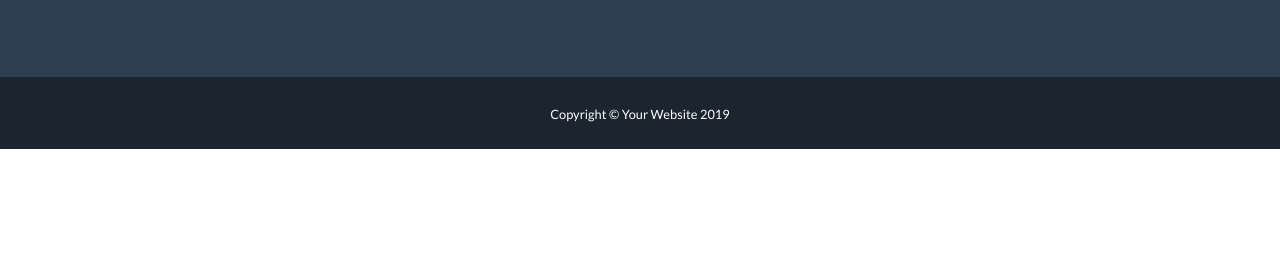
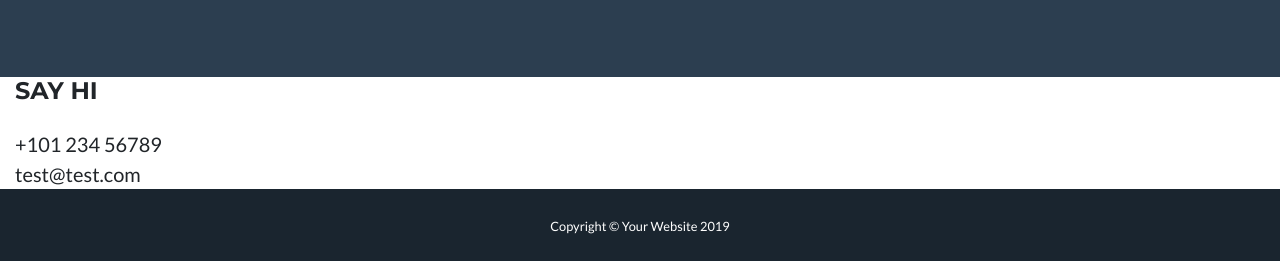
Before and after one commit to AntonioD5392/demo, a website: page index.html in a window 1280 px wide. Shown: the part 2878-3139 px from the top of the page. Before the commit the page ends 3027 px from the top, so only its background shows below. Drawn offline with nearby package versions, Linux system fonts and the light colour scheme; files whose address does not match are found by name.

Commit message:
Update index.html

```diff
--- a/index.html
+++ b/index.html
@@ -267,6 +267,13 @@
     </div>
   </footer>
 
+    <!-- Footer Contact -->
+        <div class="col-lg-4 mb-5 mb-lg-0">
+          <h4 class="text-uppercase mb-4">Say Hi</h4>
+          <p class="lead mb-0">+101 234 56789
+            <br>test@test.com</p>
+        </div>
+
   <!-- Copyright Section -->
   <section class="copyright py-4 text-center text-white">
     <div class="container">
```
